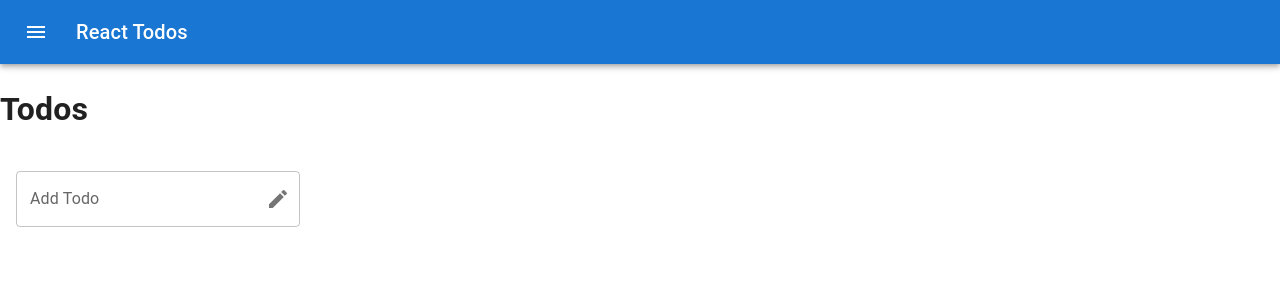
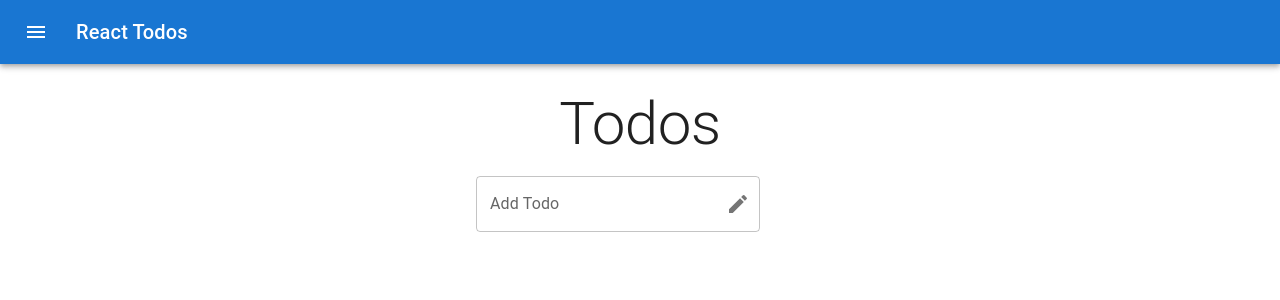
Before and after one commit to youssefGammoudi/react-todos, a React (Vite) app: page / in a window 1280 px wide. Shown: the top 300 px of the page. Built offline with nearby package versions, Linux system fonts and the light colour scheme.

Commit message:
add styles

```diff
--- a/src/App.jsx
+++ b/src/App.jsx
@@ -8,7 +8,6 @@
     <>
       <Navbar />
       <CssBaseline />
-      <h1>Todos</h1>
       <TodoList />
     </>
   );
--- a/src/TodoList.jsx
+++ b/src/TodoList.jsx
@@ -2,6 +2,7 @@
 import List from "@mui/material/List";
 import TodoItem from "./TodoItem";
 import TodoForm from "./TodoForm";
+import { Box, Typography } from "@mui/material";
 
 // const initialTodos = [
 //   { id: 1, text: "walk the dog", completed: false },
@@ -48,6 +49,19 @@
     });
   };
   return (
+    <Box
+      sx={{
+        display: "flex",
+        justifyContent: "center",
+        flexDirection: "column",
+        alignItems: "center",
+        m: 3,
+      }}
+    >
+      <Typography variant="h2" component="h1" sx={{ flexGrow: 1 }}>
+        Todos
+      </Typography>
+
       <List sx={{ width: "100%", maxWidth: 360, bgcolor: "background.paper" }}>
         {/* {todos.map((todo) => {
         return <TodoItem todo={todo} key={todo.id} />;
@@ -62,5 +76,6 @@
         ))}
         <TodoForm addTodo={addTodo} />
       </List>
+    </Box>
   );
 }
```
Lines whose indentation alone changed are shown as unchanged.
